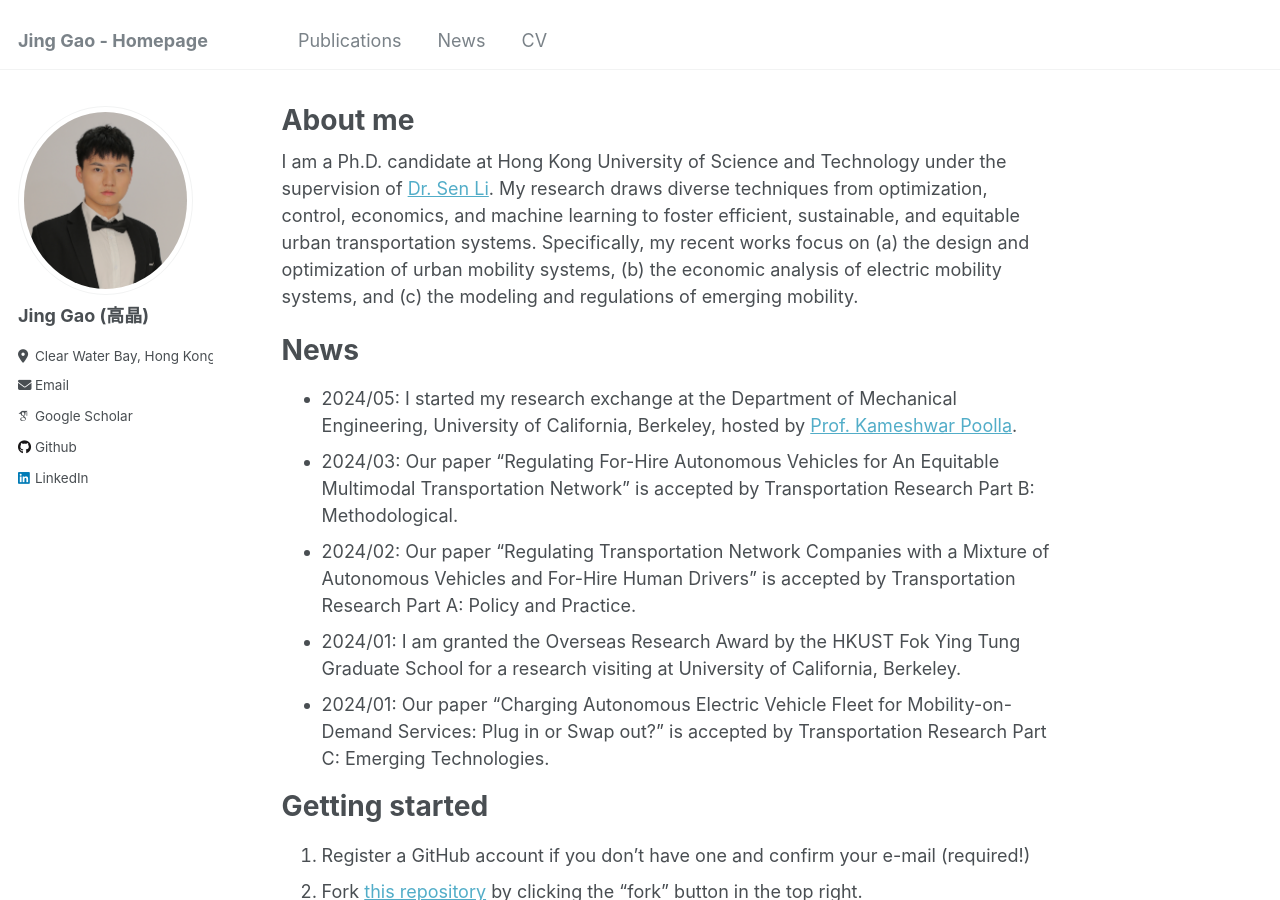
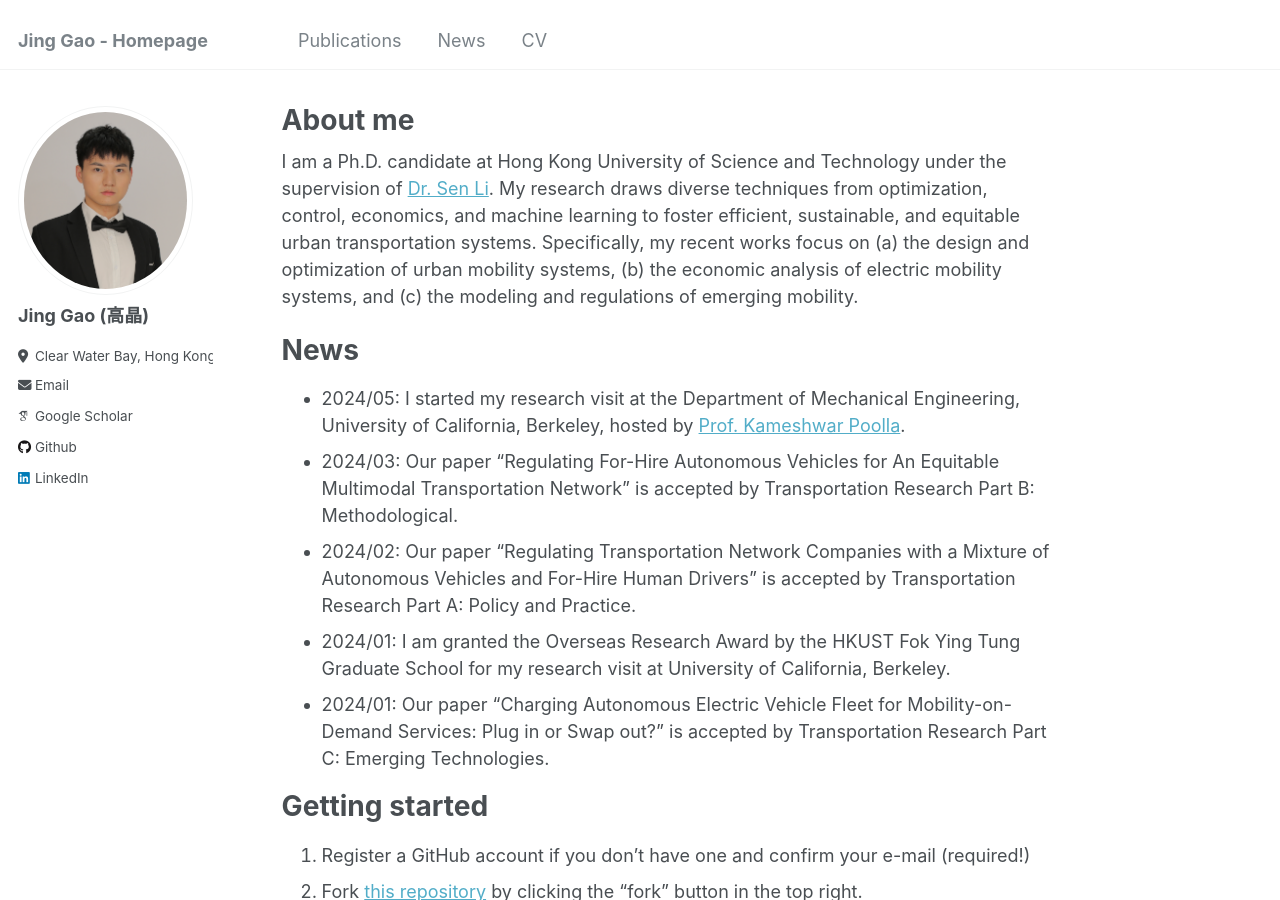
Before and after one commit to jgaoax/jgaoax.github.io, a Jekyll site: the page built from _pages/about.md, in a window 1280 px wide and 900 px high. Built offline with Jekyll 4.4.1, drawn with Linux system fonts in a browser that asks for light colours; some web fonts are replaced.

Commit message:
Update about.md

```diff
--- a/_pages/about.md
+++ b/_pages/about.md
@@ -11,10 +11,10 @@ I am a Ph.D. candidate at Hong Kong University of Science and Technology under t
 
 News
 ======
-* 2024/05: I started my research exchange at the Department of Mechanical Engineering, University of California, Berkeley, hosted by [Prof. Kameshwar Poolla](https://www2.eecs.berkeley.edu/Faculty/Homepages/poolla.html).
+* 2024/05: I started my research visit at the Department of Mechanical Engineering, University of California, Berkeley, hosted by [Prof. Kameshwar Poolla](https://www2.eecs.berkeley.edu/Faculty/Homepages/poolla.html).
 * 2024/03: Our paper "Regulating For-Hire Autonomous Vehicles for An Equitable Multimodal Transportation Network" is accepted by Transportation Research Part B: Methodological.
 * 2024/02: Our paper "Regulating Transportation Network Companies with a Mixture of Autonomous Vehicles and For-Hire Human Drivers" is accepted by Transportation Research Part A: Policy and Practice.
-* 2024/01: I am granted the Overseas Research Award by the HKUST Fok Ying Tung Graduate School for a research visiting at University of California, Berkeley.
+* 2024/01: I am granted the Overseas Research Award by the HKUST Fok Ying Tung Graduate School for my research visit at University of California, Berkeley.
 * 2024/01: Our paper "Charging Autonomous Electric Vehicle Fleet for Mobility-on-Demand Services: Plug in or Swap out?" is accepted by Transportation Research Part C: Emerging Technologies.
 
 Getting started
```
